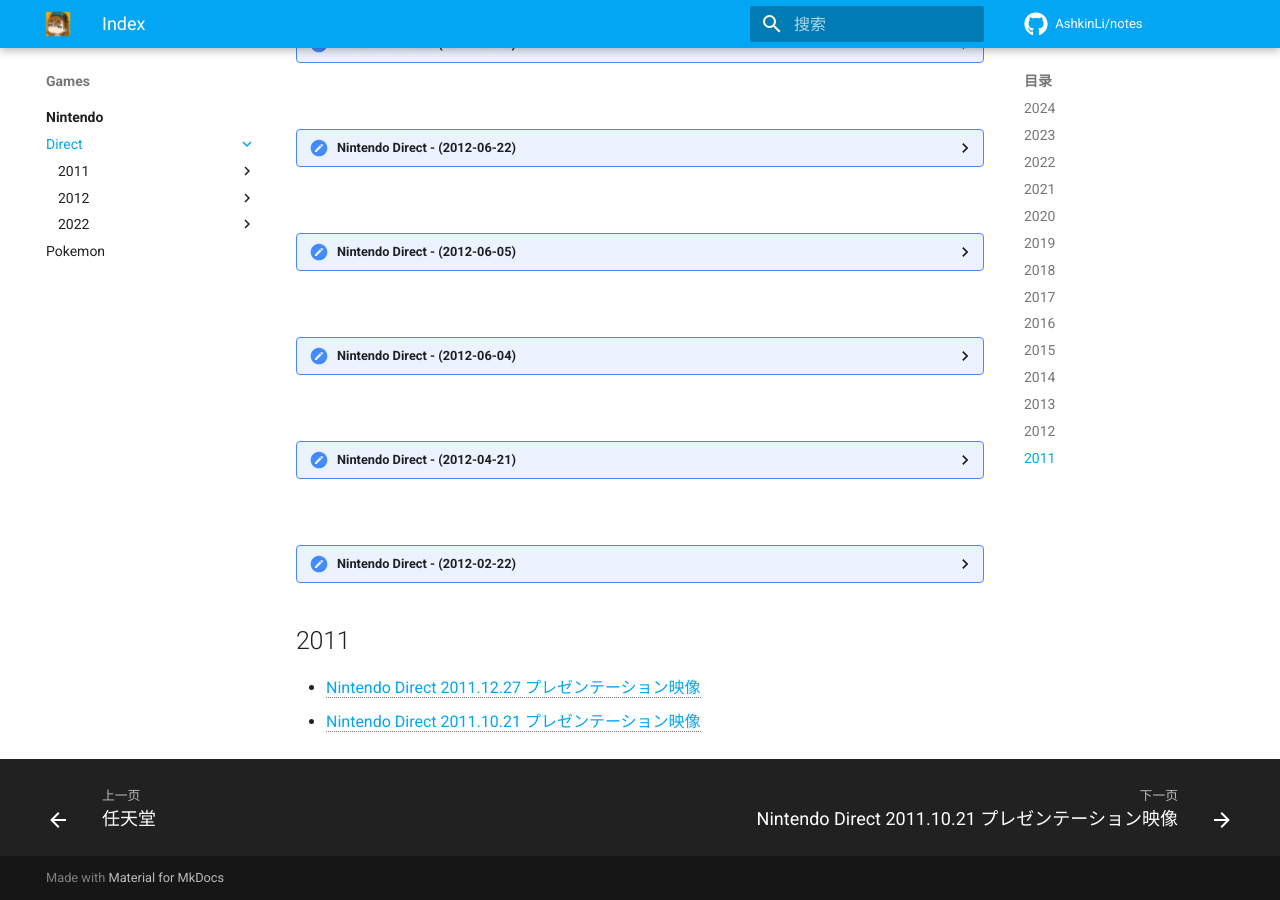
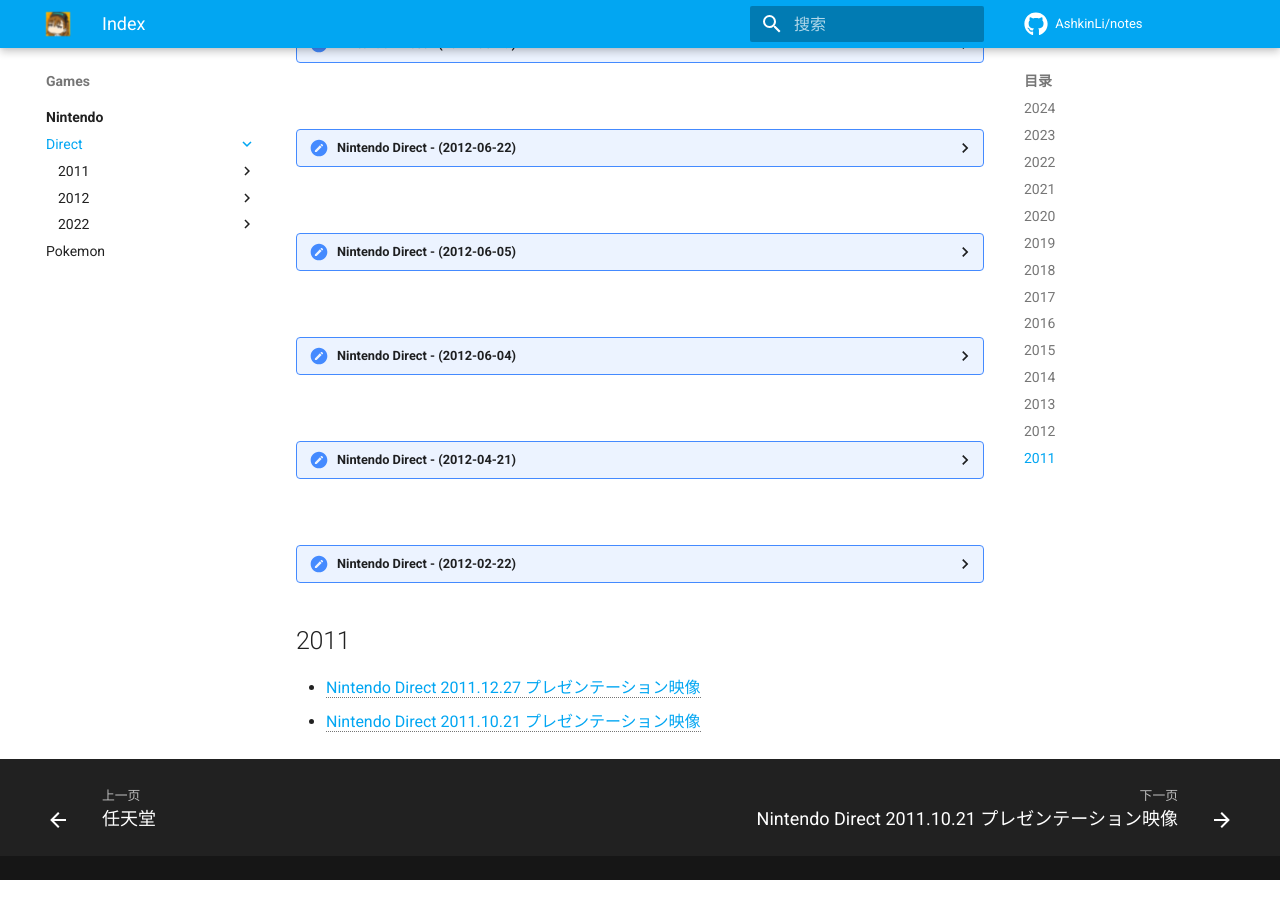
Before and after one commit to AshkinLi/notes, an MkDocs documentation site: the page built from docs/games/nintendo/direct/README.md, in a window 1280 px wide and 900 px high, scrolled down 2252 px. Built offline with MkDocs 1.6.1 and Material for MkDocs 9.7.7, drawn with Linux system fonts in a browser that asks for light colours; plug-ins that fetch from the network failed and are left out; comment, search, counter and statistics services are not loaded; some of the changed lines change nothing that is shown.

Commit message:
Synchronized in 2024-08-22 18:59:41

```diff
--- a/docs/games/nintendo/direct/README.md
+++ b/docs/games/nintendo/direct/README.md
@@ -587,5 +587,5 @@
 
 ## 2011
 
-- [Nintendo Direct 2011.12.27 プレゼンテーション映像](./2011/2011-12-27-Nintendo-Direct.md){ data-preview }
-- [Nintendo Direct 2011.10.21 プレゼンテーション映像](./2011/2011-10-21-Nintendo-Direct.md){ data-preview }
+- [Nintendo Direct 2011.12.27 プレゼンテーション映像](./2011/2011-12-27-Nintendo-Direct.md)
+- [Nintendo Direct 2011.10.21 プレゼンテーション映像](./2011/2011-10-21-Nintendo-Direct.md)
--- a/mkdocs.yml
+++ b/mkdocs.yml
@@ -27,6 +27,7 @@
     - navigation.indexes
     - navigation.instant
     - navigation.instant.prefetch
+    - navigation.instant.preview
     - navigation.sections
     - navigation.tabs
     - navigation.top
@@ -71,7 +72,7 @@
     new: Recently added
     deprecated: Deprecated
 
-  # generator: false
+  generator: false
 
 # Extensions
 markdown_extensions:
```
